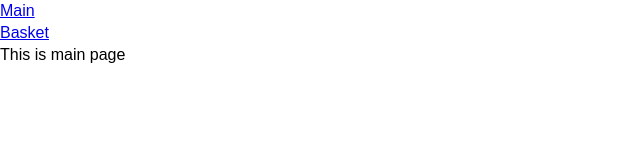
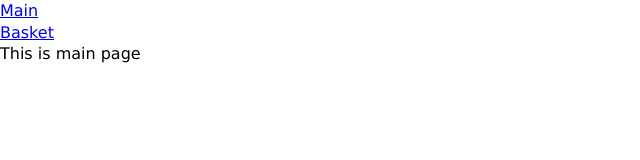
Before and after one commit to max-ilnitskyi/gifts-test-work, a Vue app in the folder client/: page / in a window 1280 px wide. Shown: the top 160 px of the page, without its empty margins (0-640 px from the left). Built offline with nearby package versions, Linux system fonts and the light colour scheme.

Commit message:
Change global styles

```diff
--- a/client/src/styles/global.scss
+++ b/client/src/styles/global.scss
@@ -1,8 +1,12 @@
+html,
 body {
   margin: 0;
+  padding: 0;
+}
 
-  font-family: 'Source Sans Pro', sans-serif;
-  line-height: 1.375;
+body {
+  font-family: 'Verdana', sans-serif;
+  line-height: 1.35;
 }
 
 *,
@@ -31,18 +35,3 @@ dl {
 li {
   list-style: none;
 }
-
-h1,
-h2,
-h3,
-h4,
-h5,
-h6,
-p,
-a,
-button,
-span,
-label {
-  overflow: hidden;
-  text-overflow: ellipsis;
-}
```
